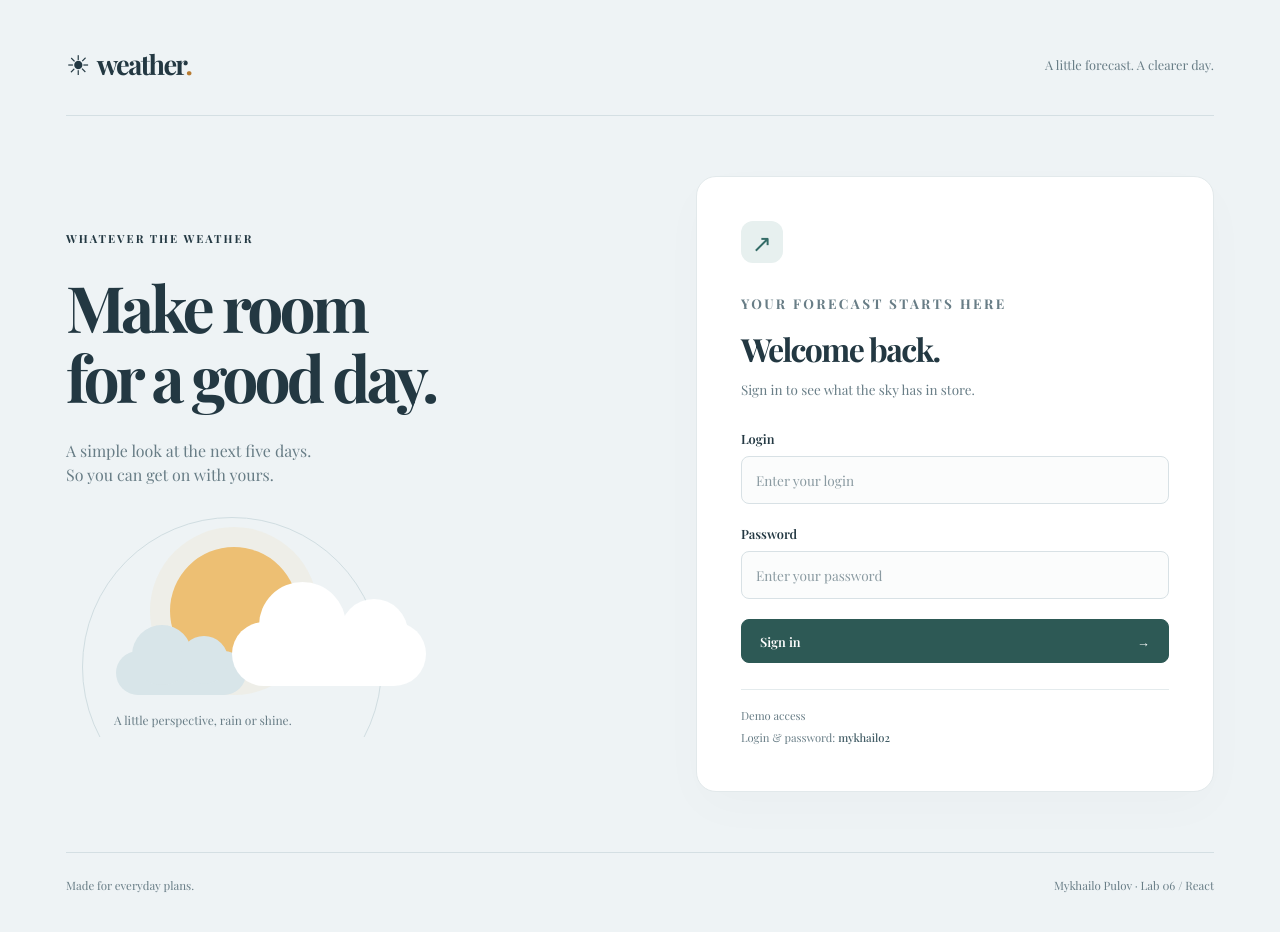
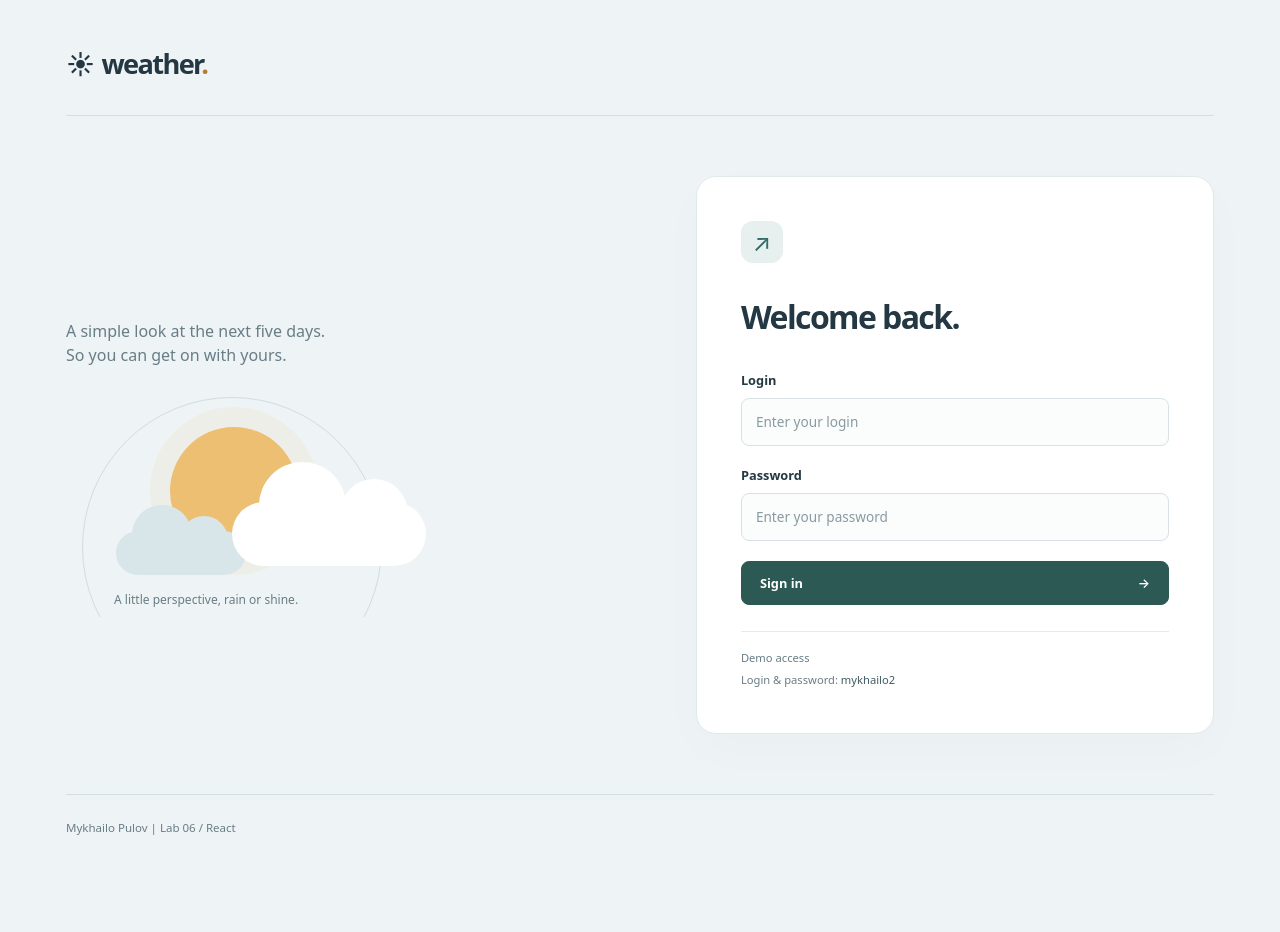
Before and after one commit to Mihail-del/WebDevelopmentToolsandPrinciples, a React (Vite) app in the folder lab6/: page /login in a window 1280 px wide. Shown: the top 932 px of the page. After the commit the page ends 880 px from the top, so only its background shows below. Built offline with nearby package versions, Linux system fonts and the light colour scheme.

Commit message:
style: use system sans-serif font

```diff
--- a/lab6/src/App.jsx
+++ b/lab6/src/App.jsx
@@ -29,7 +29,6 @@ export default function App() {
     <div className="app-shell">
       <header className="site-header">
         <Link className="brand" to="/">☀ <span>weather<span className="brand-dot">.</span></span></Link>
-        <span className="header-note">A little forecast. A clearer day.</span>
       </header>
       <Routes>
         <Route path="/" element={<Navigate to={isAuthenticated ? '/dashboard' : '/login'} replace />} />
@@ -44,8 +43,7 @@ export default function App() {
         <Route path="*" element={<Navigate to="/" replace />} />
       </Routes>
       <footer className="site-footer">
-        <span>Made for everyday plans.</span>
-        <span>Mykhailo Pulov · Lab 06 / React</span>
+        <span>Mykhailo Pulov | Lab 06 / React</span>
       </footer>
     </div>
   );
--- a/lab6/src/pages/LoginPage.jsx
+++ b/lab6/src/pages/LoginPage.jsx
@@ -41,8 +41,6 @@ export default function LoginPage({ onLogin }) {
   return (
     <main className="login-layout">
       <section className="login-story" aria-labelledby="welcome-title">
-        <p className="eyebrow">WHATEVER THE WEATHER</p>
-        <h1 id="welcome-title">Make room<br />for a good day.</h1>
         <p className="story-description">A simple look at the next five days.<br />So you can get on with yours.</p>
         <div className="sky-art" aria-hidden="true">
           <div className="sky-orbit" />
@@ -55,9 +53,7 @@ export default function LoginPage({ onLogin }) {
       <section className="login-panel" aria-labelledby="login-title">
         <div className="login-card">
           <span className="small-icon" aria-hidden="true">↗</span>
-          <p className="eyebrow muted">YOUR FORECAST STARTS HERE</p>
           <h2 id="login-title">Welcome back.</h2>
-          <p className="muted">Sign in to see what the sky has in store.</p>
           <form className="login-form" onSubmit={handleSubmit} noValidate>
             <div className="field-group">
               <label htmlFor="login">Login</label>
--- a/lab6/src/styles.css
+++ b/lab6/src/styles.css
@@ -1,7 +1,5 @@
-@import url('https://fonts.googleapis.com/css2?family=Playfair+Display:wght@400;500;600;700;800&display=swap');
-
 :root {
-  font-family: 'Playfair Display', serif;
+  font-family: system-ui, -apple-system, BlinkMacSystemFont, 'Segoe UI', sans-serif;
   color: #233842;
   background: #eef3f5;
   font-synthesis: none;
```
